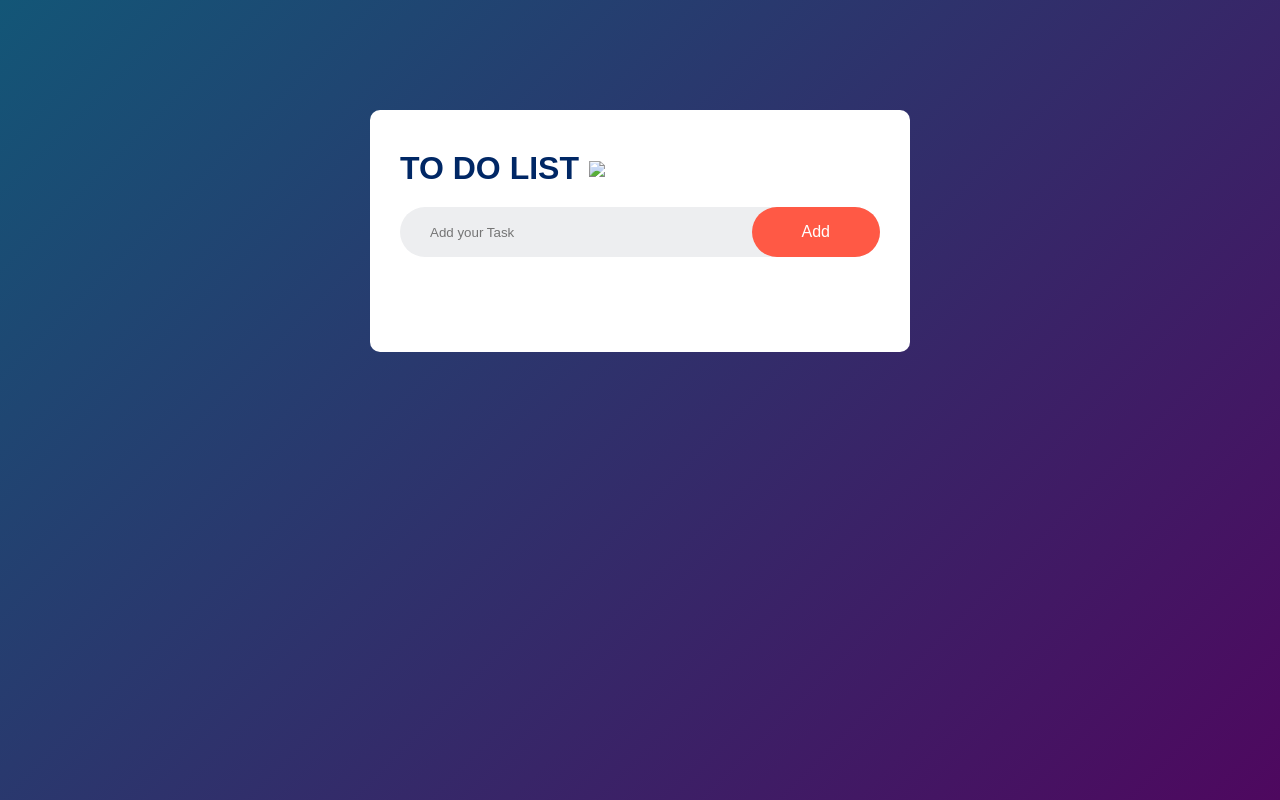
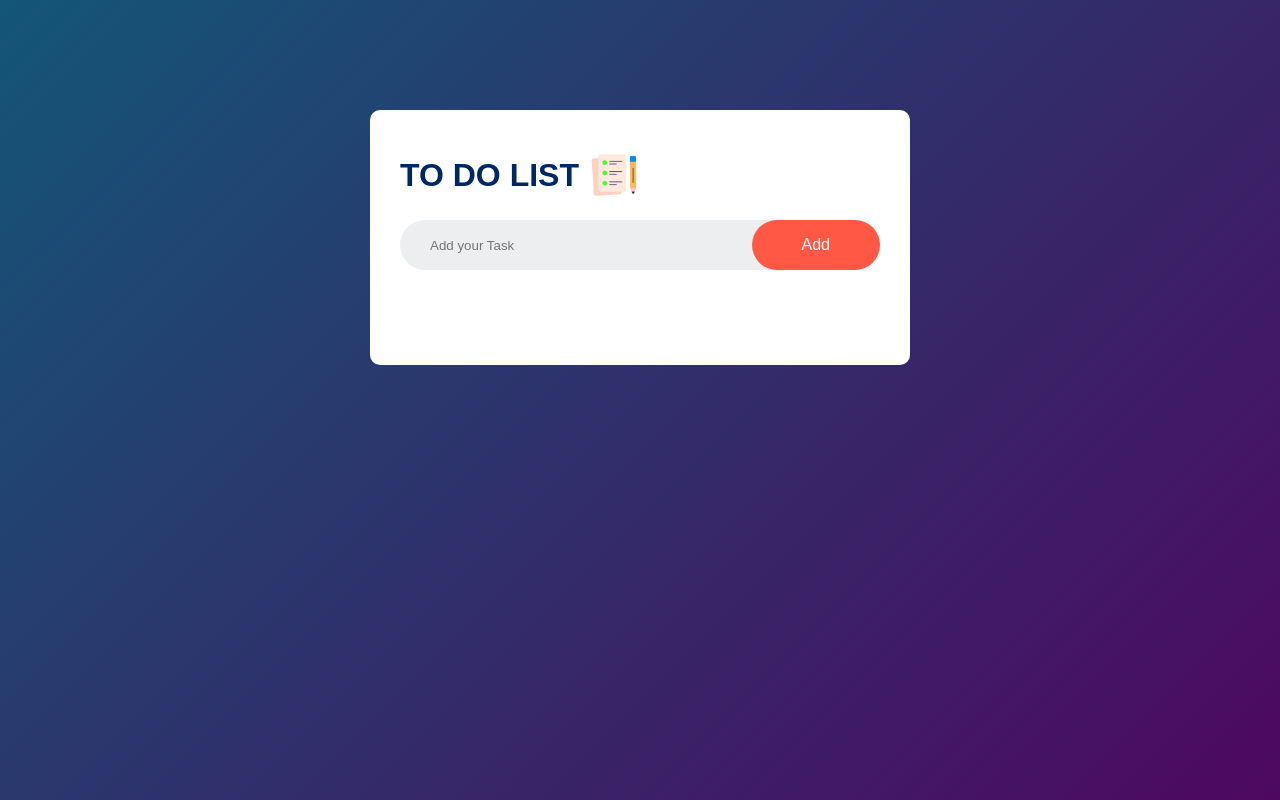
Before and after one commit to Rahul123-creator/CodeClause_To-do-List, a plain HTML site: page index.html in a window 1280 px wide. Drawn offline with Linux system fonts and the light colour scheme.

Commit message:
Update index.html

```diff
--- a/index.html
+++ b/index.html
@@ -10,7 +10,7 @@
 <body>
 <div class="container">
     <div class="todo-app">
-        <h1>TO DO LIST <img src="images/icon.png"></h1>
+        <h1>TO DO LIST <img src="icon.png"></h1>
         <div class="row">
             <input type="text" id="input-box" placeholder="Add your Task">
             <button onclick="addTask()">Add</button>
```
